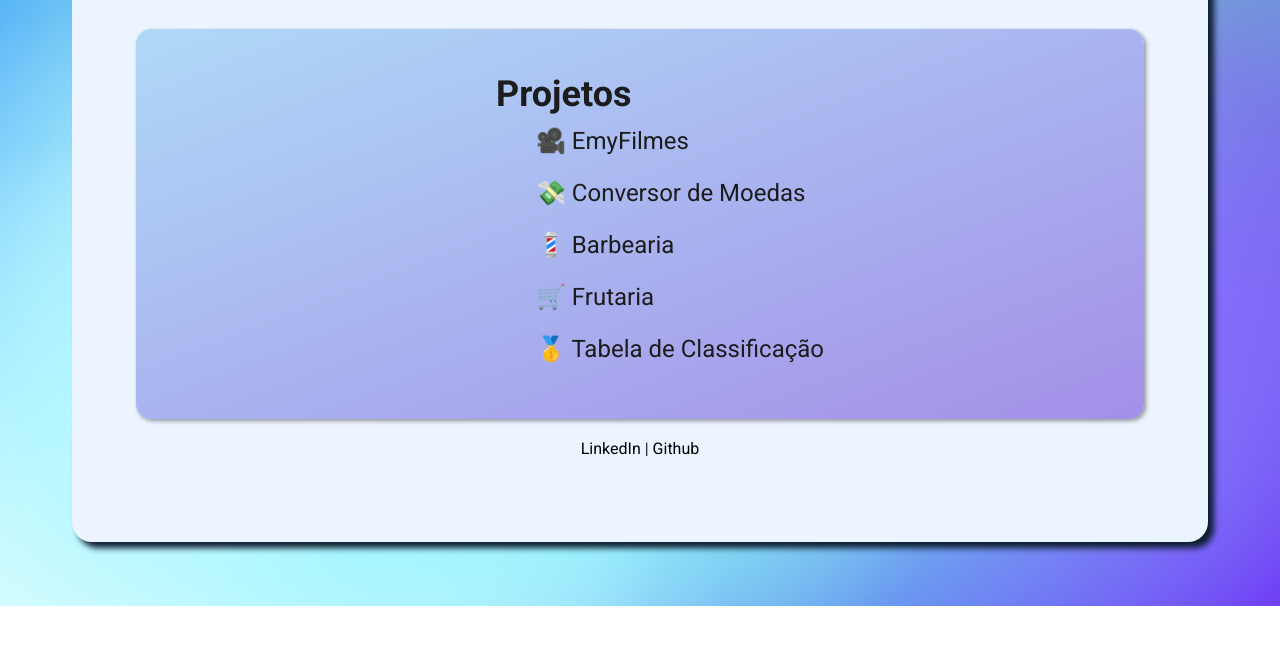
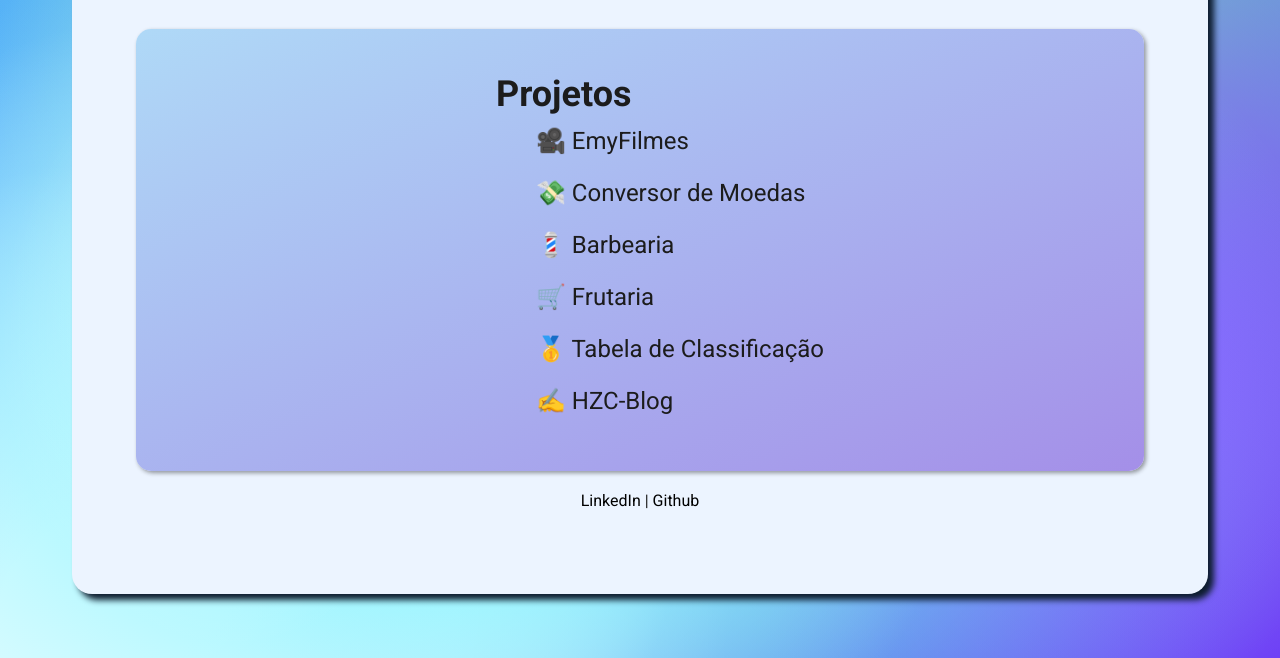
Before and after one commit to MLorran02/Portifolio, a plain HTML site: page index.html in a window 1280 px wide. Shown: the part 437-1095 px from the top of the page. Before the commit the page ends 1043 px from the top, so only its background shows below. Drawn offline with Linux system fonts and the light colour scheme.

Commit message:
Update index.html

```diff
--- a/index.html
+++ b/index.html
@@ -30,6 +30,7 @@
       <li class="projetos-item"><a href="https://mlorran02.github.io/barbearia/">💈 Barbearia</a></li>
       <li class="projetos-item"><a href="https://mlorran02.github.io/Frutaria/">🛒 Frutaria</a></li>
       <li class="projetos-item"><a href="https://codepen.io/mlorran02/pen/MWGjdyB">🥇 Tabela de Classificação</a></li>
+      <li class="projetos-item"><a href="https://mlorran02.github.io/HZC-Blog"/>✍️ HZC-Blog</a></li>
   </main>
     <div class="contatos">
         <a href="https://www.linkedin.com/in/matheus-lorran/" target="_blank" >LinkedIn</a> | <a href="https://github.com/MLorran02" target="_blank">Github</a>
```
